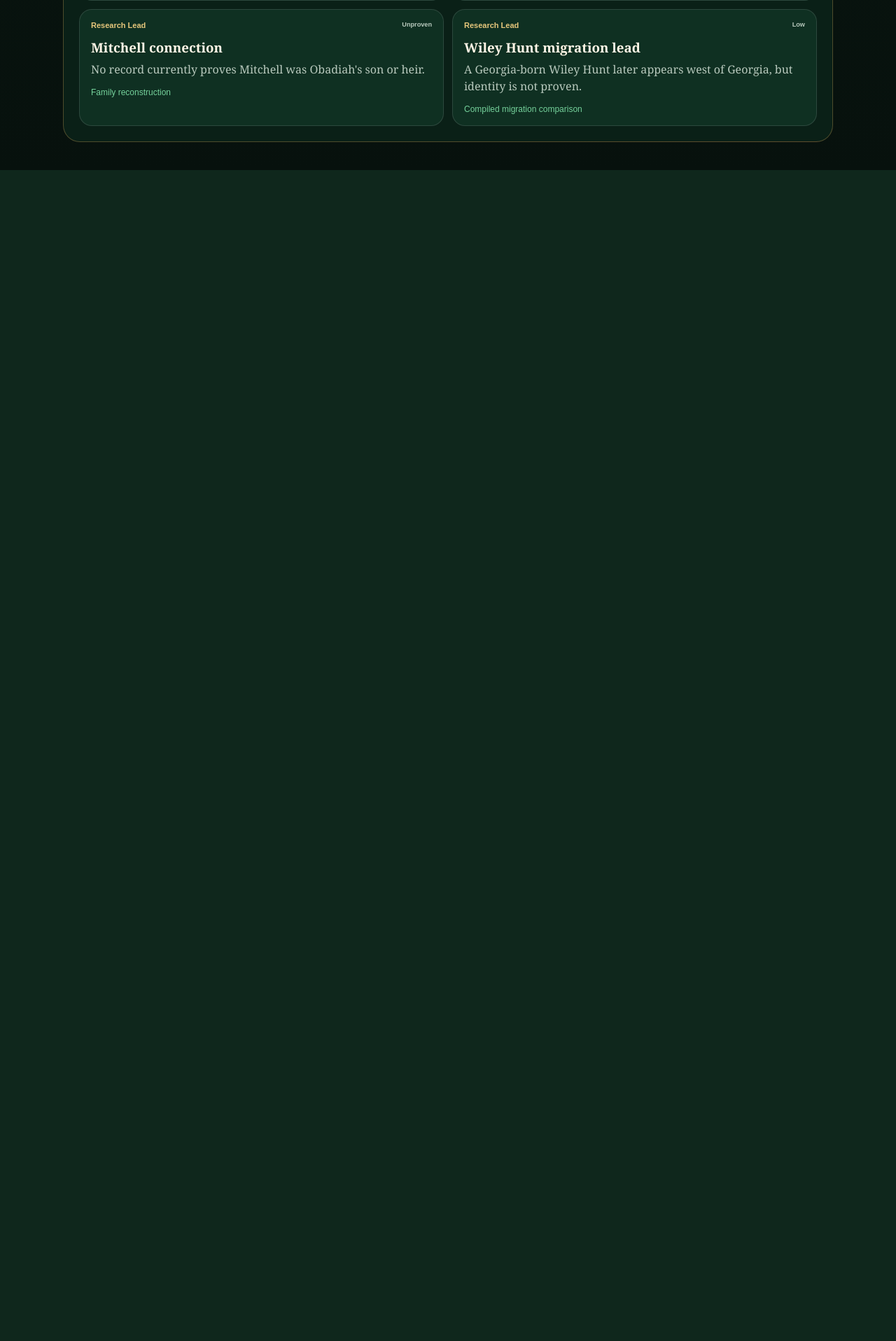
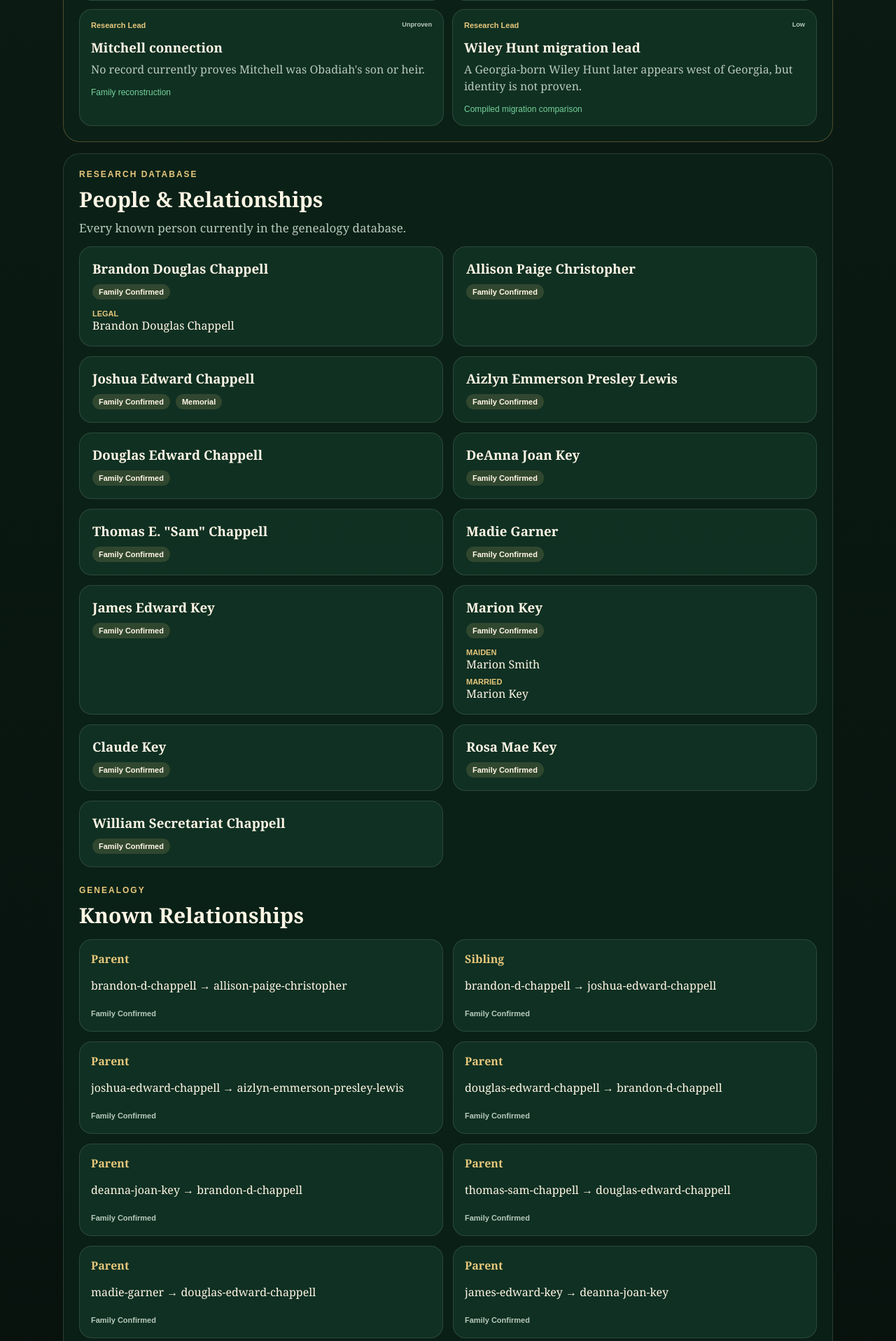
Before and after one commit to bigchap13/chappell-family-tree, a Flask app: page / in a window 1280 px wide. Shown: the part 3592-5508 px from the top of the page at 70% size. Before the commit the page ends 3835 px from the top, so only its background shows below. Run offline with Flask 3, Linux system fonts and the light colour scheme.

Commit message:
Add people and relationships command center

```diff
--- a/static/css/style.css
+++ b/static/css/style.css
@@ -754,3 +754,96 @@ main {
         grid-template-columns: repeat(2, 1fr);
     }
 }
+
+.people-command-center{
+    margin-top:16px;
+    padding:22px;
+    border:1px solid var(--border);
+    border-radius:24px;
+    background:var(--panel);
+}
+
+.people-grid{
+    display:grid;
+    grid-template-columns:repeat(2,1fr);
+    gap:14px;
+}
+
+.person-card{
+    padding:18px;
+    border:1px solid var(--border);
+    border-radius:18px;
+    background:var(--panel-soft);
+}
+
+.person-card h3{
+    margin:0 0 10px;
+}
+
+.person-meta{
+    display:flex;
+    flex-wrap:wrap;
+    gap:8px;
+}
+
+.person-meta span,
+.memorial-tag{
+    padding:5px 9px;
+    border-radius:999px;
+    font:800 11px Arial,sans-serif;
+    background:rgba(231,199,124,.15);
+}
+
+.alternate-names{
+    margin-top:14px;
+    display:grid;
+    gap:8px;
+}
+
+.alternate-names strong,
+.alternate-names span{
+    display:block;
+}
+
+.alternate-names strong{
+    color:var(--gold);
+    font:800 11px Arial,sans-serif;
+    text-transform:uppercase;
+}
+
+.relationship-heading{
+    margin-top:26px;
+}
+
+.relationship-grid{
+    display:grid;
+    grid-template-columns:repeat(2,1fr);
+    gap:14px;
+}
+
+.relationship-card{
+    padding:16px;
+    border:1px solid var(--border);
+    border-radius:18px;
+    background:var(--panel-soft);
+}
+
+.relationship-card strong{
+    color:var(--gold);
+}
+
+.relationship-card p{
+    word-break:break-word;
+}
+
+.relationship-card span{
+    color:var(--muted);
+    font:800 11px Arial,sans-serif;
+}
+
+@media(max-width:760px){
+    .people-grid,
+    .relationship-grid{
+        grid-template-columns:1fr;
+    }
+}
--- a/templates/index.html
+++ b/templates/index.html
@@ -286,6 +286,59 @@
             </div>
         </section>
 
-    </main>
+
+        <section class="people-command-center" id="people-command-center">
+            <div class="section-heading">
+                <p class="card-label">Research Database</p>
+                <h2>People & Relationships</h2>
+                <p class="workspace-intro">
+                    Every known person currently in the genealogy database.
+                </p>
+            </div>
+
+            <div class="people-grid">
+                {% for person in research.people %}
+                <article class="person-card">
+                    <h3>{{ person.name }}</h3>
+
+                    <div class="person-meta">
+                        <span>{{ person.status }}</span>
+
+                        {% if person.memorial %}
+                        <span class="memorial-tag">Memorial</span>
+                        {% endif %}
+                    </div>
+
+                    {% if person.names %}
+                    <div class="alternate-names">
+                        {% for n in person.names %}
+                        <div>
+                            <strong>{{ n.type|title }}</strong>
+                            <span>{{ n.value }}</span>
+                        </div>
+                        {% endfor %}
+                    </div>
+                    {% endif %}
+                </article>
+                {% endfor %}
+            </div>
+
+            <div class="section-heading relationship-heading">
+                <p class="card-label">Genealogy</p>
+                <h2>Known Relationships</h2>
+            </div>
+
+            <div class="relationship-grid">
+                {% for rel in research.relationships %}
+                <article class="relationship-card">
+                    <strong>{{ rel.type|title }}</strong>
+                    <p>{{ rel.from }} → {{ rel.to }}</p>
+                    <span>{{ rel.status }}</span>
+                </article>
+                {% endfor %}
+            </div>
+        </section>
+
+</main>
 </body>
 </html>
```
